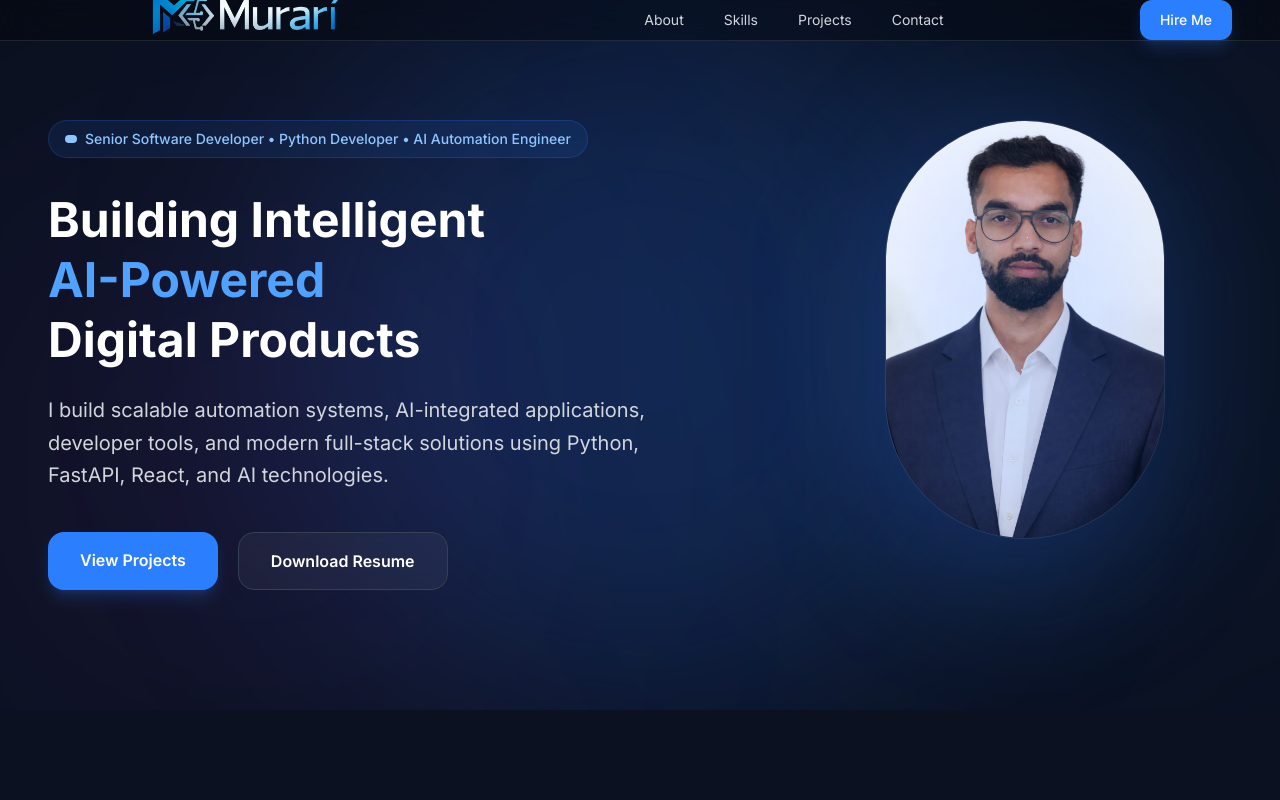
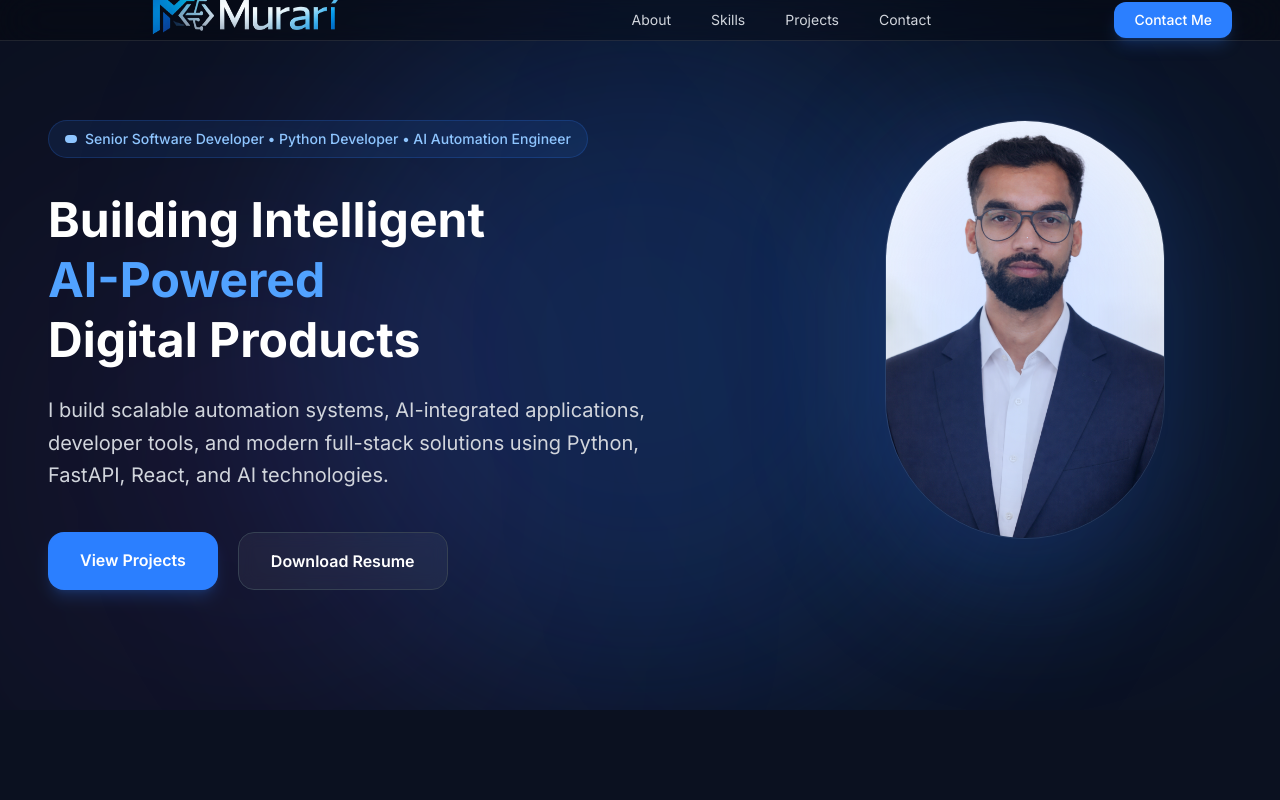
Before and after one commit to Murari2209/ai-engineer-portfolio, a Next.js app: page / in a window 1280 px wide. Shown: the top 800 px of the page. Built offline with nearby package versions, Linux system fonts and the light colour scheme.

Commit message:
Contact me button updated

```diff
--- a/components/layout/Navbar.tsx
+++ b/components/layout/Navbar.tsx
@@ -41,9 +41,27 @@ export default function Navbar() {
 
           </nav>
 
-          <button className="bg-blue-500 hover:bg-blue-600 transition-all duration-300 px-5 py-2.5 rounded-xl text-sm font-medium shadow-lg shadow-blue-500/20 hover:scale-105">
-            Hire Me
-          </button>
+          <a
+            href="https://wa.me/919039948775"
+            target="_blank"
+            rel="noopener noreferrer"
+            className="
+              bg-blue-500
+              hover:bg-blue-600
+              transition-all
+              duration-300
+              px-5
+              py-2
+              rounded-xl
+              text-sm
+              font-medium
+              shadow-lg
+              shadow-blue-500/20
+              hover:scale-105
+            "
+          >
+            Contact Me
+          </a>
 
         </div>
 
```
